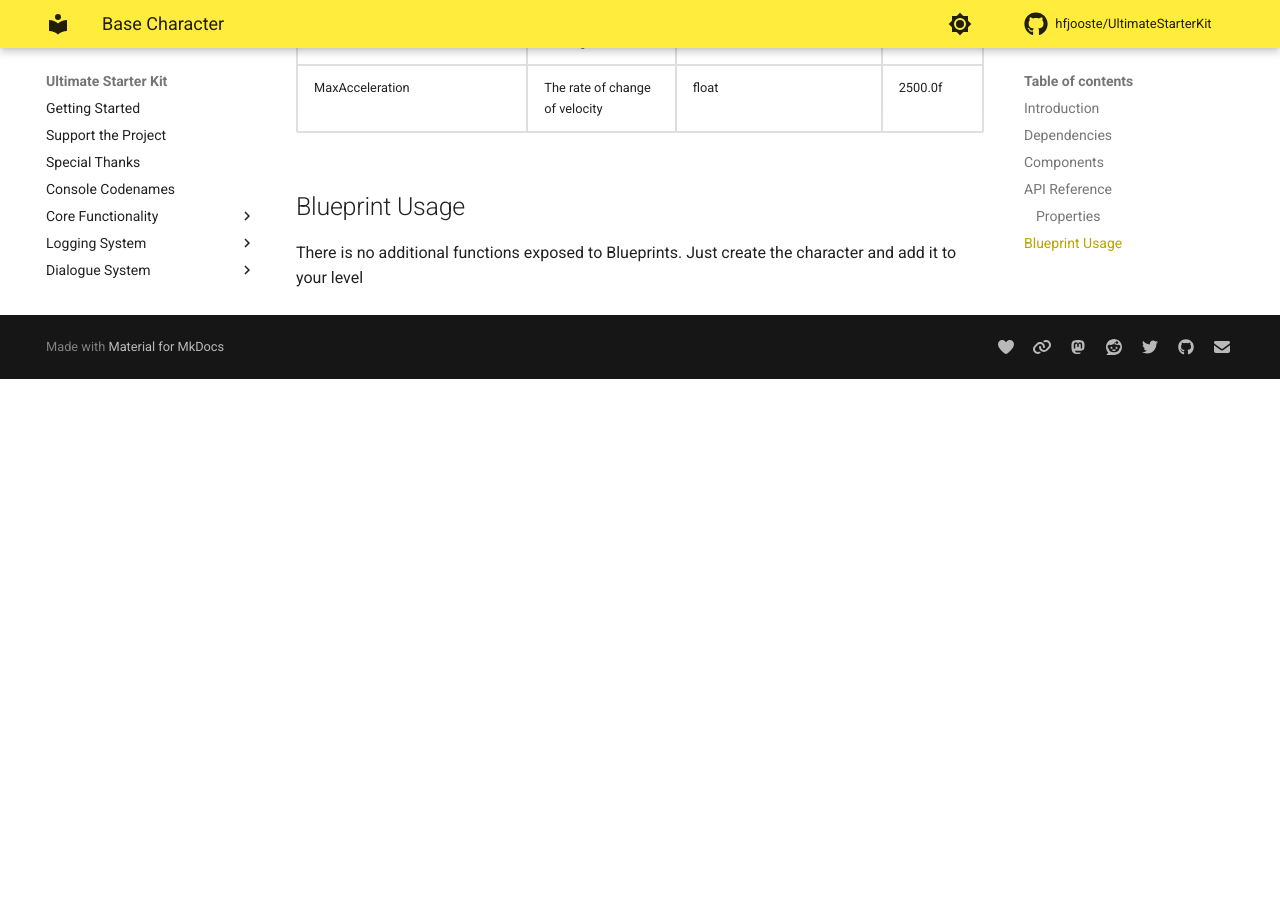
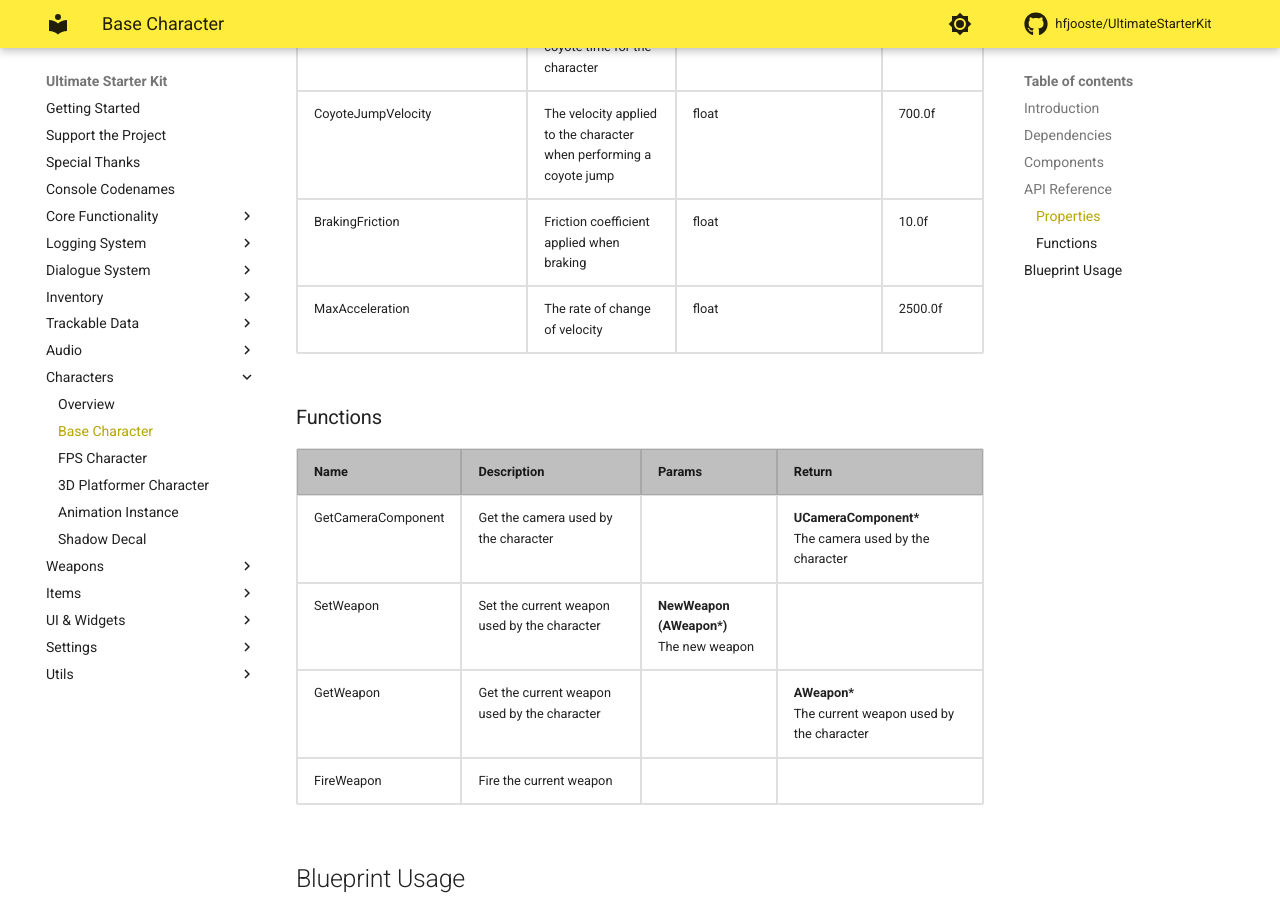
Before and after one commit to hfjooste/UltimateStarterKit, an MkDocs documentation site: the page built from docs/uskcharacter.md, in a window 1280 px wide and 900 px high, scrolled down 2938 px. Built offline with MkDocs 1.6.1 and Material for MkDocs 9.7.7, drawn with Linux system fonts in a browser that asks for light colours; comment, search, counter and statistics services are not loaded; before the commit the page ends 3317 px from its top, so only the background shows below that; some of the changed text lies outside the part shown.

Commit message:
Updated documentation

```diff
--- a/docs/uskcharacter.md
+++ b/docs/uskcharacter.md
@@ -33,6 +33,18 @@
 		<th>Default Value</th>
 	</tr>
 	<tr>
+		<td>IsDoubleJumping</td>
+		<td>Is the character double jumping?</td>
+		<td>bool</td>
+		<td></td>
+	</tr>
+	<tr>
+		<td>WeaponAttachPoint</td>
+		<td>The attach point used by all weapons</td>
+		<td>FName</td>
+		<td></td>
+	</tr>
+	<tr>
 		<td>InputMappingContext</td>
 		<td>The input mapping context used by the player</td>
 		<td>UInputMappingContext*</td>
@@ -53,6 +65,12 @@
 	<tr>
 		<td>JumpAction</td>
 		<td>The jump input action</td>
+		<td>UInputAction*</td>
+		<td><code>nullptr</code></td>
+	</tr>
+	<tr>
+		<td>FireWeaponAction</td>
+		<td>The fire weapon input action</td>
 		<td>UInputAction*</td>
 		<td><code>nullptr</code></td>
 	</tr>
@@ -172,5 +190,39 @@
 	</tr>
 </table>
 
+### Functions
+<table>
+	<tr>
+		<th>Name</th>
+		<th>Description</th>
+		<th>Params</th>
+		<th>Return</th>
+	</tr>
+	<tr>
+		<td>GetCameraComponent</td>
+		<td>Get the camera used by the character</td>
+		<td></td>
+		<td><strong>UCameraComponent*</strong><br/>The camera used by the character</td>
+	</tr>
+	<tr>
+		<td>SetWeapon</td>
+		<td>Set the current weapon used by the character</td>
+		<td><strong>NewWeapon (AWeapon*)</strong><br/>The new weapon</td>
+		<td></td>
+	</tr>
+	<tr>
+		<td>GetWeapon</td>
+		<td>Get the current weapon used by the character</td>
+		<td></td>
+		<td><strong>AWeapon*</strong><br/>The current weapon used by the character</td>
+	</tr>
+	<tr>
+		<td>FireWeapon</td>
+		<td>Fire the current weapon</td>
+		<td></td>
+		<td></td>
+	</tr>
+</table>
+
 ## Blueprint Usage
 There is no additional functions exposed to Blueprints. Just create the character and add it to your level
--- a/mkdocs.yml
+++ b/mkdocs.yml
@@ -97,8 +97,13 @@
     - Base Character: uskcharacter.md
     - FPS Character: fpscharacter.md
     - 3D Platformer Character: platformercharacter.md
-    - Animation Instance: platformeranimation.md
+    - Animation Instance: characteranimationinstance.md
     - Shadow Decal: platformershadow.md
+  - Weapons:
+    - Weapon: weapon.md
+    - Weapon Type: weapontype.md
+    - Weapon Item: weaponitem.md
+    - Weapon Projectile: weaponprojectile.md
   - Items:
     - Allowed Collector: allowedcollector.md
     - Collectable Item: collectableitem.md
```
Also changed, not shown: docs/characteranimationinstance.md (added, +218 -0 lines), docs/platformeranimation.md (deleted, +0 -82 lines), docs/platformercharacter.md (+16 -0 lines), docs/weapon.md (added, +96 -0 lines), docs/weaponitem.md (added, +25 -0 lines), docs/weaponprojectile.md (added, +78 -0 lines), docs/weapontype.md (added, +18 -0 lines), Tools/docs/usage/USKCharacterAnimationInstance.md (line endings or trailing spaces), 2 other files.
